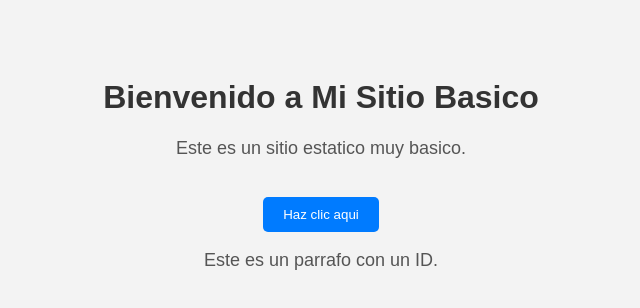
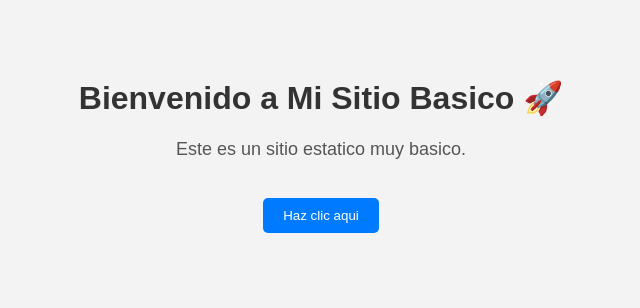
Before and after one commit to redwhizmlfo/mini-sitio, a plain HTML site: page index.html in a window 1280 px wide. Shown: the whole page, without its empty margins (319-959 px from the left). Drawn offline with Linux system fonts and the light colour scheme.

Commit message:
HTML: actualizar titulo y agregar parrafo extra

```diff
--- a/index.html
+++ b/index.html
@@ -7,10 +7,10 @@
     <link rel="stylesheet" href="styles.css">
 </head>
 <body>
-    <h1>Bienvenido a Mi Sitio Basico</h1>
+    <h1>Bienvenido a Mi Sitio Basico 🚀</h1>
     <p id="mensaje">Este es un sitio estatico muy basico.</p>
     <button onclick="cambiarMensaje()">Haz clic aqui</button>
-    <p id="extra">Este es un parrafo con un ID.</p>
+    <p id="extra"></p>
 
     <script src="script.js"></script>
 </body>
```
